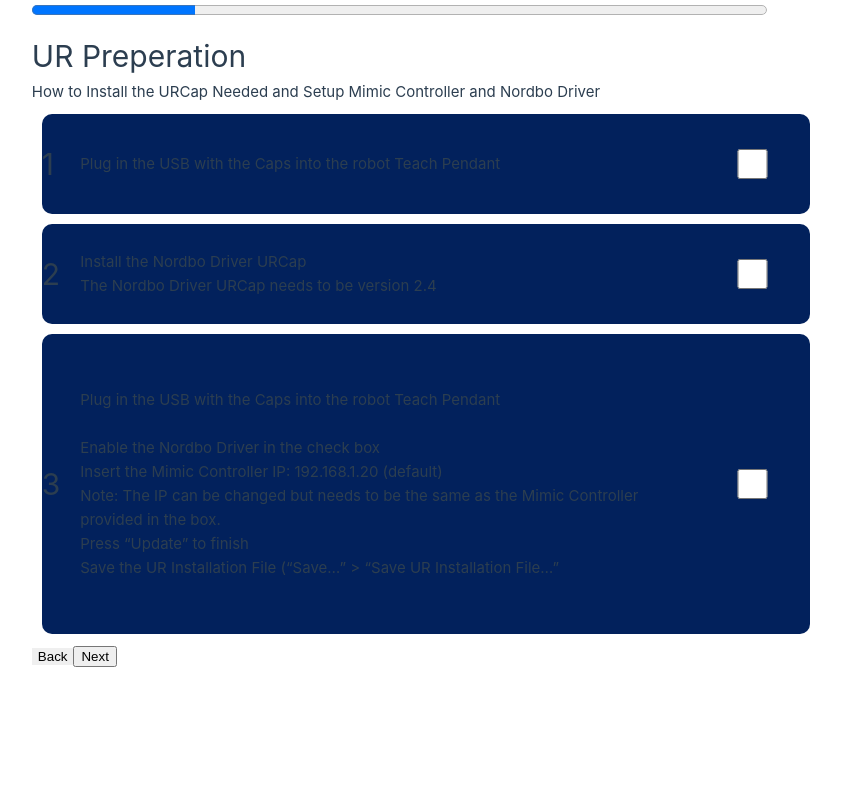
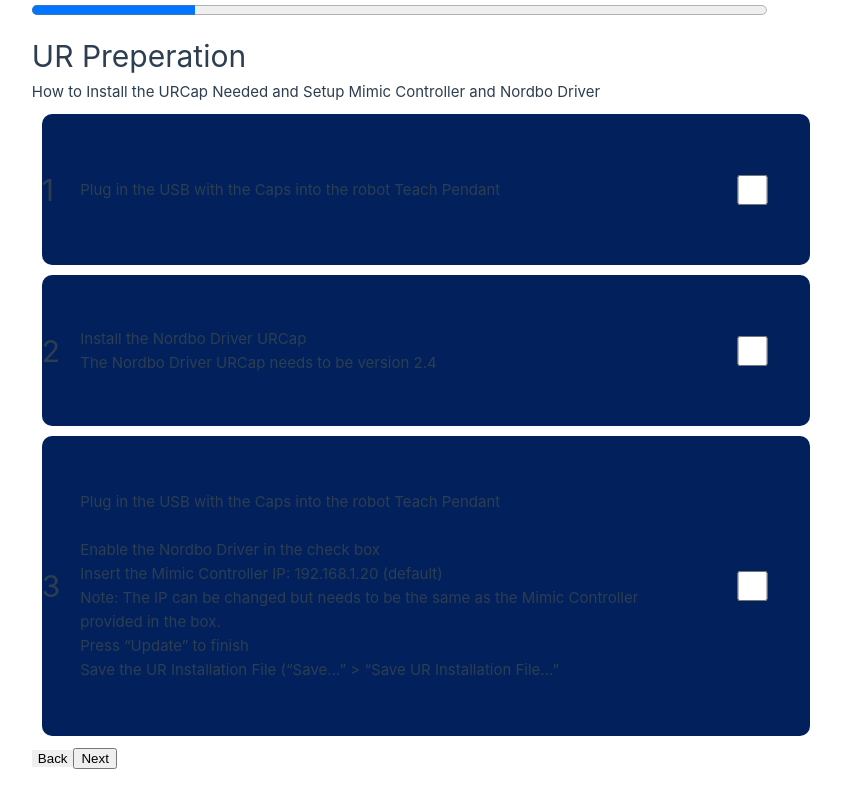
Before and after one commit to ThomasDallHenriksen/Nordbo, a Vue app in the folder Nordbo-vue/: page /UrCapView in a window 1280 px wide. Shown: the top 800 px of the page, without its empty margins (224-1065 px from the left). Built offline with nearby package versions, Linux system fonts and the light colour scheme.

Commit message:
my changes

```diff
--- a/Nordbo-vue/src/router/index.js
+++ b/Nordbo-vue/src/router/index.js
@@ -5,6 +5,7 @@
 import ControllerView from '@/views/ControllerView.vue'
 import IrTrackerView from '@/views/IrTrackerView.vue'
 import UrCapView from '@/views/UrCapView.vue'
+
 
 const router = createRouter({
   history: createWebHistory(import.meta.env.BASE_URL),
--- a/Nordbo-vue/src/views/UrCapView.vue
+++ b/Nordbo-vue/src/views/UrCapView.vue
@@ -116,7 +116,7 @@
 
 .checkbox {
     width: 100%;
-    height: 100px;
+    height: 151px;
     background-color: #02215C;
     display: flex;
     align-items: center;
```
Also changed, not shown: Nordbo-vue/src/views/UrMainView.vue (added).
